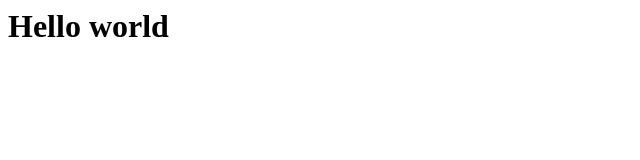
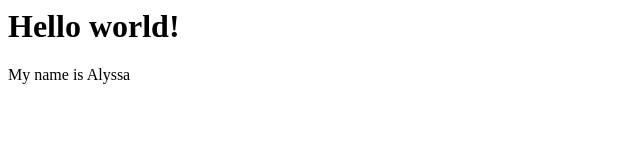
Before and after one commit to alyssa-15/woaw-nov, a plain HTML site: page index.html in a window 1280 px wide. Shown: the whole page, without its empty margins (0-640 px from the left). Drawn offline with Linux system fonts and the light colour scheme.

Commit message:
Added my name to the page

```diff
--- a/index.html
+++ b/index.html
@@ -1 +1,4 @@
-<h1>Hello world</h1>
+<h1>Hello world!</h1>
+
+
+<p>My name is Alyssa</p>
```
